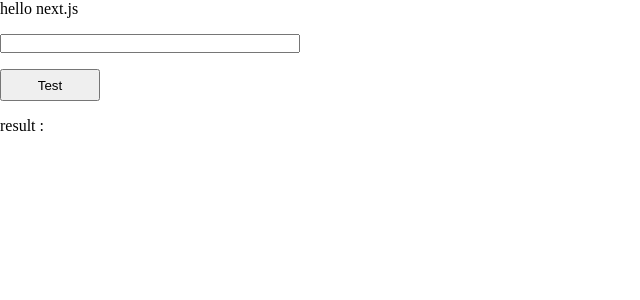
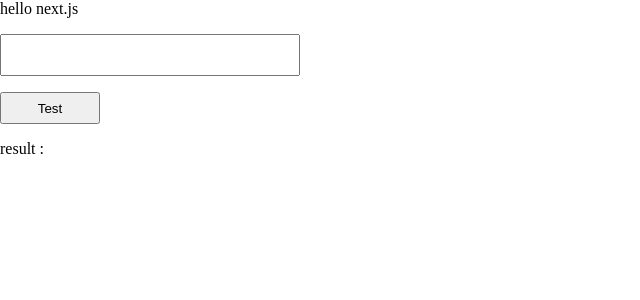
Before and after one commit to Cozy-Ho/numble-ai-chat, a Next.js app: page / in a window 1280 px wide. Shown: the top 300 px of the page, without its empty margins (0-640 px from the left). Built offline with nearby package versions, Linux system fonts and the light colour scheme.

Commit message:
[Fix] css

```diff
--- a/src/pages/index.tsx
+++ b/src/pages/index.tsx
@@ -30,7 +30,9 @@ export default function Home() {
     <div
       style={{
         display: "flex",
-        flexDirection: "column"
+        flexDirection: "column",
+        justifyContent: "center",
+        alignContent: "center"
       }}
     >
       <div>hello next.js</div>
@@ -39,6 +41,7 @@ export default function Home() {
         value={inputText}
         style={{
           width: 300,
+          height: 42,
           marginTop: 16
         }}
         onChange={e => setInputText(e.target.value)}
@@ -56,7 +59,8 @@ export default function Home() {
       </button>
       <div
         style={{
-          marginTop: 16
+          marginTop: 16,
+          width: 600
         }}
       >{`result : ${result}`}</div>
     </div>
```
